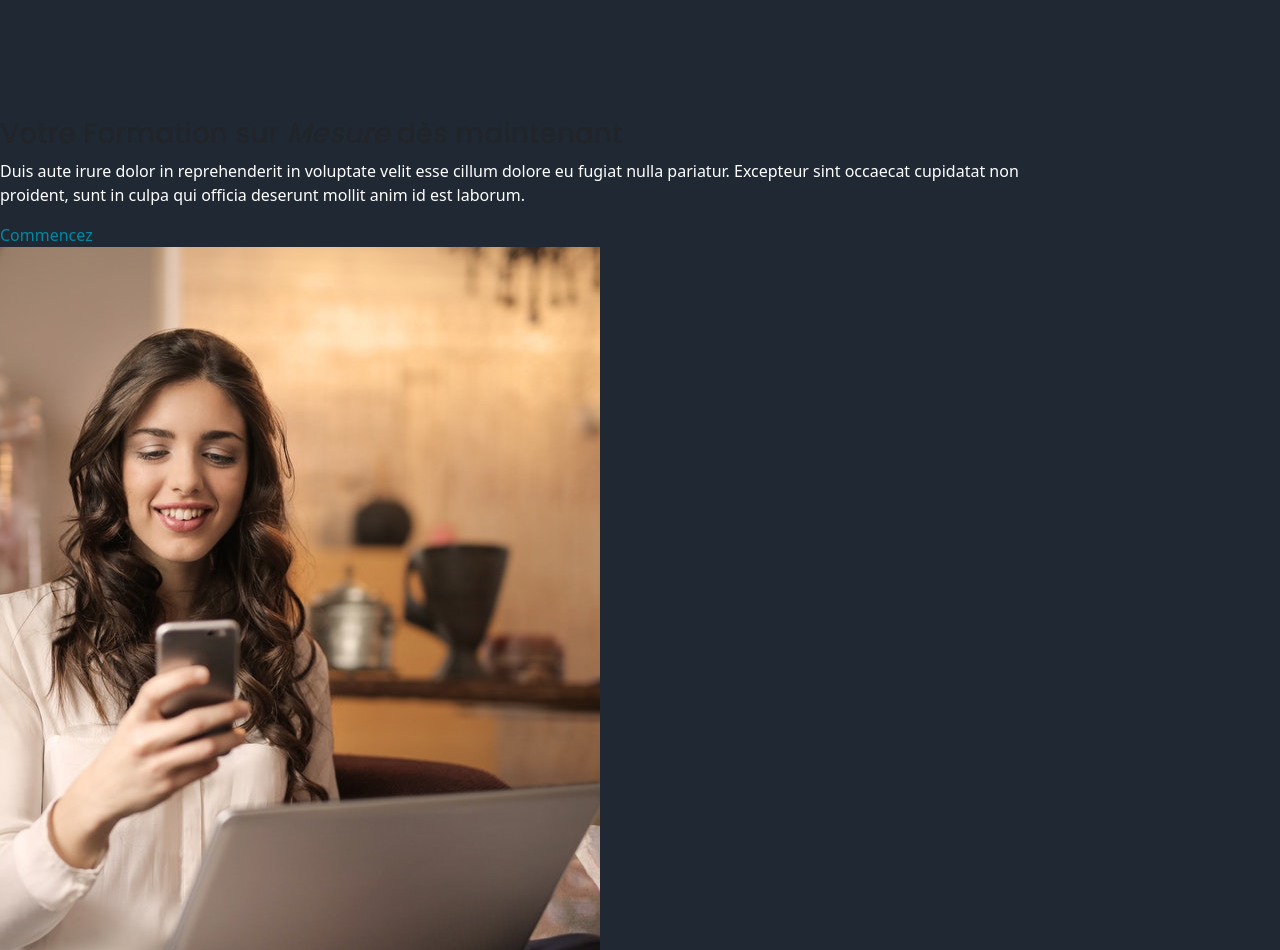
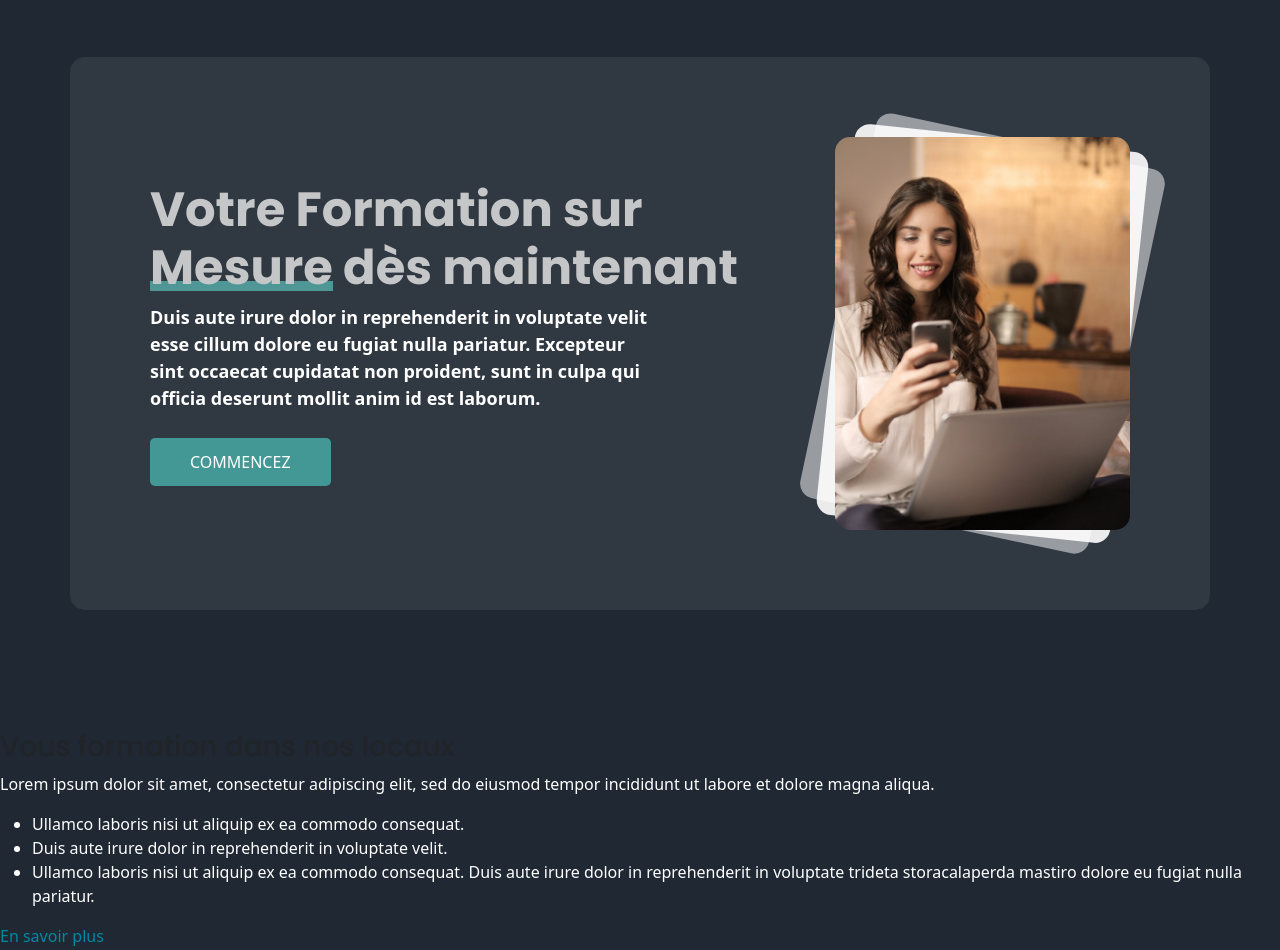
Before and after one commit to VincentCreff/frontend_project, a website: page index.html in a window 1280 px wide. Shown: the part 4206-5156 px from the top of the page. Drawn offline with Linux system fonts and the light colour scheme; files whose address does not match are found by name.

Commit message:
add cta section

```diff
--- a/index.html
+++ b/index.html
@@ -335,24 +335,24 @@
         <!-- End Clients Section -->
 
         <!-- ======= WisePanda.fr Call To Action Section ======= -->
-        <section>
-            <div>
-
-                <div>
-
-                    <div>
+        <section id="cta" class="cta">
+            <div class="container">
+
+                <div class="row g-5">
+
+                    <div class="col-lg-8 col-md-6 content d-flex flex-column justify-content-center order-last order-md-first">
                         <h3>Votre Formation sur <em>Mesure</em> dès maintenant</h3>
                         <p> Duis aute irure dolor in reprehenderit in voluptate velit esse cillum dolore eu fugiat nulla
                             pariatur.
                             Excepteur sint occaecat cupidatat non proident, sunt in culpa qui officia deserunt mollit
                             anim id est
                             laborum.</p>
-                        <a href="#">Commencez</a>
-                    </div>
-
-                    <div>
-                        <div>
-                            <img src="./assets/img/cta/cta.jpg" alt="">
+                        <a class="btn--cta align-self-start" href="#">Commencez</a>
+                    </div>
+
+                    <div class="col-lg-4 col-md-6 order-first order-md-last d-flex align-items-center">
+                        <div class="img__cta">
+                            <img src="./assets/img/cta/cta.jpg" class="img-fluid" alt="student photo">
                         </div>
                     </div>
 
--- a/scss/components/_buttons.scss
+++ b/scss/components/_buttons.scss
@@ -66,4 +66,23 @@
             }
         }
     }
+
+    //--cta for cta section
+    &--cta{
+        color:c.$color-default;
+        font-weight: 500;
+        font-size: 1rem;
+        display: inline-block;
+        padding: 12px 40px;
+        border-radius: 5px;
+        transition: 0.5s;
+        margin-top: 10px;
+        background: rgba(c.$color-primary, 0.9);
+        text-transform: uppercase;
+        &:hover{
+            color:c.$color-default;
+            background: c.$color-primary
+
+        }
+    }
 }
--- a/scss/sections/onepage/_cta.scss
+++ b/scss/sections/onepage/_cta.scss
@@ -1,3 +1,67 @@
 /*--------------------------------------------------------------
 # CALL-TO-ACTION SECTION --- WisePanda.fr
 --------------------------------------------------------------*/
+
+@use "../../components/" as c;
+
+.cta{
+    padding: 0;
+    margin-bottom: 60px;
+    .container{
+        padding: 80px;
+        background-color: rgba(c.$color-secondary-light, 0.1);
+        border-radius: 15px;
+        .content{
+            h3{
+                color: c.$color-secondary-light;
+                font-size: 3rem;
+                font-weight: 700;
+            }
+            em{
+                font-style: normal;
+                position: relative;
+                &::after{
+                    content: "";
+                    position: absolute;
+                    left: 0;
+                    right: 0;
+                    bottom: 10px;
+                    height: 10px;
+                    background: rgba(c.$color-primary-light, 0.5);
+                    z-index: -1;
+                }
+            }
+            p{
+                color:c.$color-default;
+                font-weight: 600;
+                font-size: 1.125rem;
+            }
+        }
+        .img{
+            &__cta{
+                position: relative;
+                &::before{
+                    content: "";
+                    position: absolute;
+                    inset: 0;
+                    background: rgba(c.$color-default, 0.5);
+                    border-radius: 15px;
+                    transform: rotate(12deg);
+                }
+                &::after{
+                    content: "";
+                    position: absolute;
+                    inset: 0;
+                    background: rgba(c.$color-default, 0.9);
+                    border-radius: 15px;
+                    transform: rotate(6deg);
+                }
+                img{
+                    position: relative;
+                    z-index: 3;
+                    border-radius: 15px;
+                }
+            }
+        }
+    }
+}
--- a/scss/style.scss
+++ b/scss/style.scss
@@ -8,3 +8,4 @@
 @use "./sections/onepage/featured-services";
 @use "./sections/onepage/about";
 @use "./sections/onepage/clients";
+@use "./sections/onepage/cta";
```
Also changed, not shown: assets/css/style.css, 1 other file.
